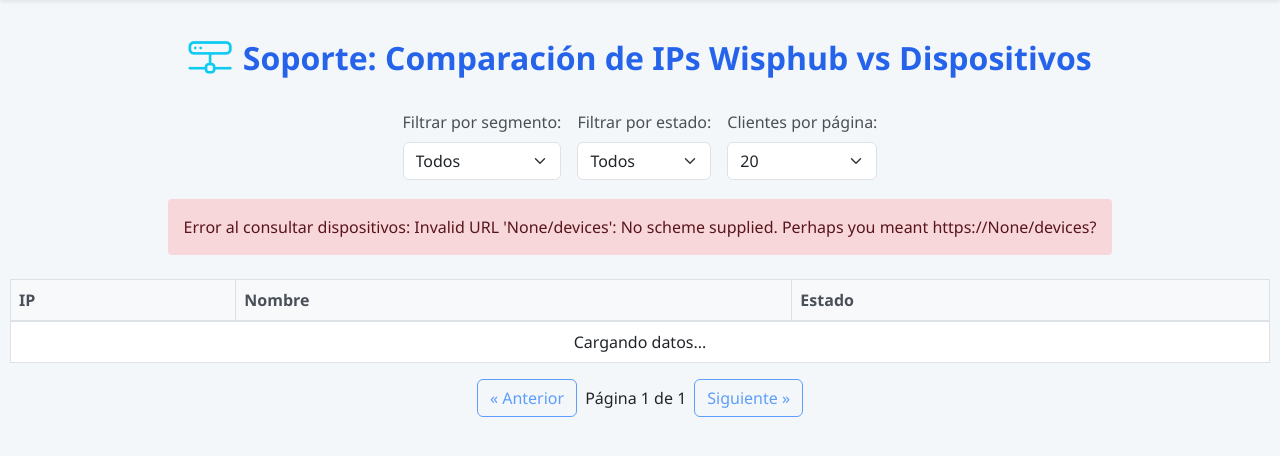
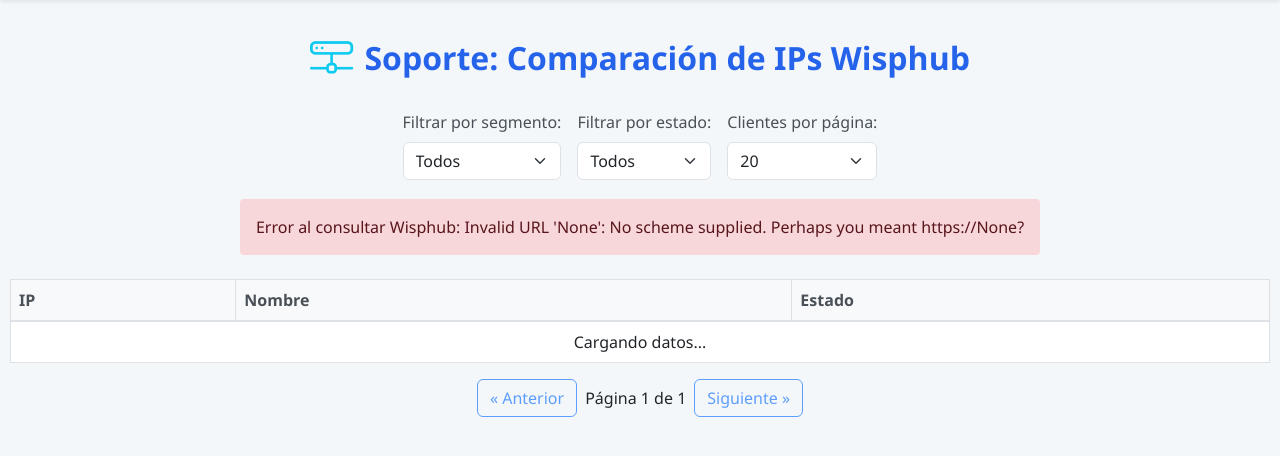
Before and after one commit to josemestre3009/skypass, a Flask app: page /soporte in a window 1280 px wide. Shown: the part 64-520 px from the top of the page. Run offline with Flask 3, Linux system fonts and the light colour scheme; the visitor is signed in with stand-in values (Sample User, id 1); data that the repository does not hold is empty; some libraries are stand-ins or nearby versions.

Commit message:
soporte atlantel

```diff
--- a/soporte.py
+++ b/soporte.py
@@ -8,7 +8,7 @@ soporte_bp = Blueprint('soporte', __name__, template_folder='templates/soporte')
 
 # Configuración de APIs externas
 WISPHUB_API_KEY = os.getenv('API_KEY_WISPHUB')
-WISPHUB_BASE_URL = 'https://api.wisphub.net/api/clientes'
+WISPHUB_BASE_URL = os.getenv('BASE_URL_WISPHUB')
 GENIEACS_API = os.getenv('GENIEACS_API_URL')
 
 # --- Utilidades ---
--- a/templates/soporte/soporte.html
+++ b/templates/soporte/soporte.html
@@ -58,7 +58,7 @@
     <div class="dashboard-bg">
         <div class="dashboard-title-no-box" style="margin-bottom: 1.2rem;">
             <i class="bi bi-hdd-network text-info"></i>
-            <span>Soporte: Comparación de IPs Wisphub vs Dispositivos</span>
+            <span>Soporte: Comparación de IPs Wisphub </span>
         </div>
         <div class="row g-3 align-items-end justify-content-center mb-3">
             <div class="col-auto">
```
